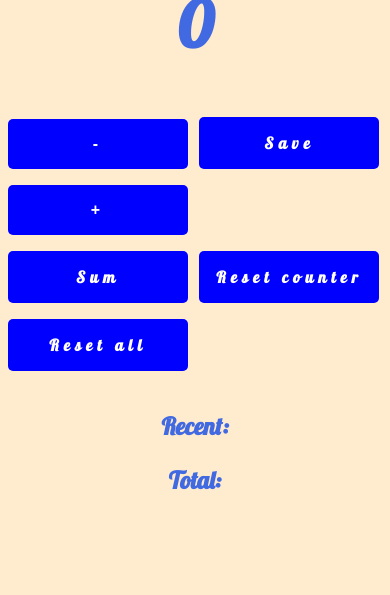
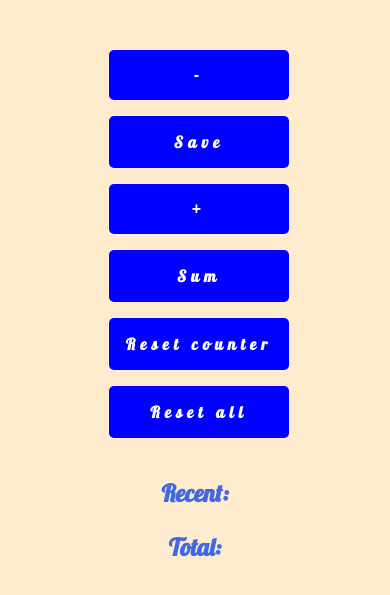
Before and after one commit to flicteram/flicteram.github.io, a plain HTML site: page Counter App/index.html in a window 390 px wide. Shown: the part 239-834 px from the top of the page. Drawn offline with Linux system fonts and the light colour scheme.

Commit message:
Update style.css

```diff
--- a/Counter App/style.css
+++ b/Counter App/style.css
@@ -16,8 +16,6 @@ h2{
     font-size:4rem;
     color:royalblue;
 }
-
-
 .container{
     display:flex;
     flex-direction:column;
@@ -56,3 +54,9 @@ p{
 #decreaseBtn, #addBtn{
     font-family: sans-serif;
 }
+@media (max-width:600px){
+    #buttons{
+        display:flex;
+        flex-direction: column;
+    }
+}
```
